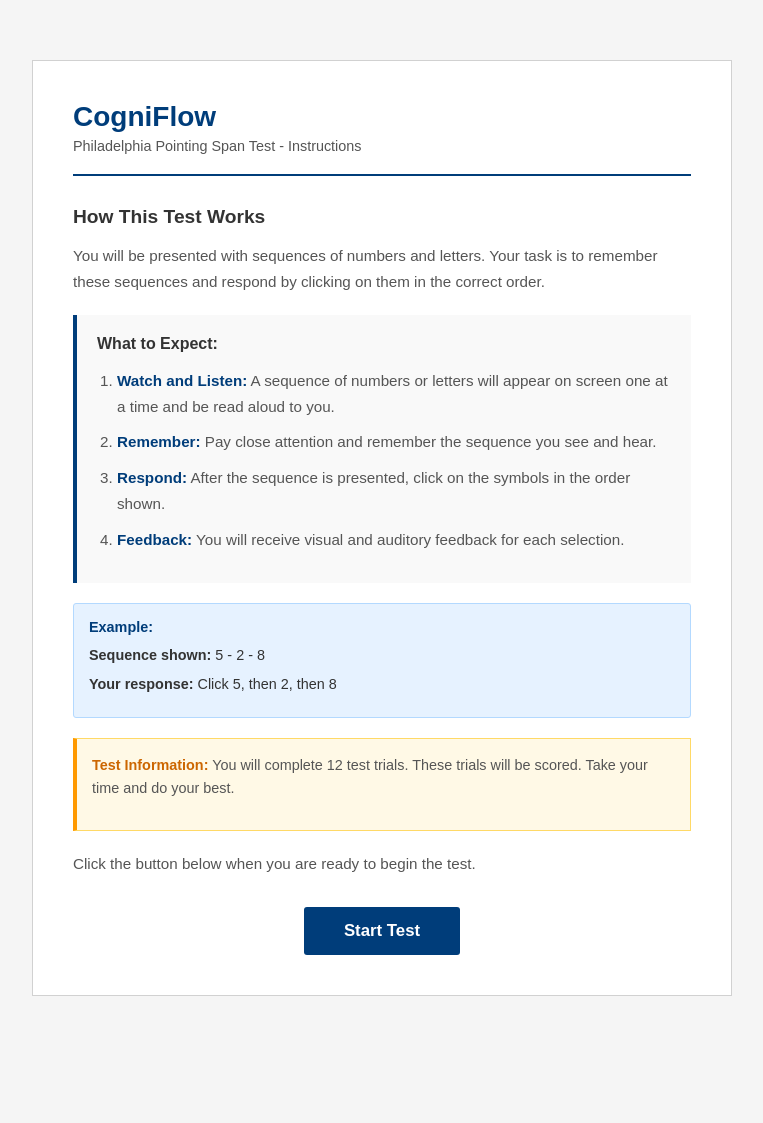
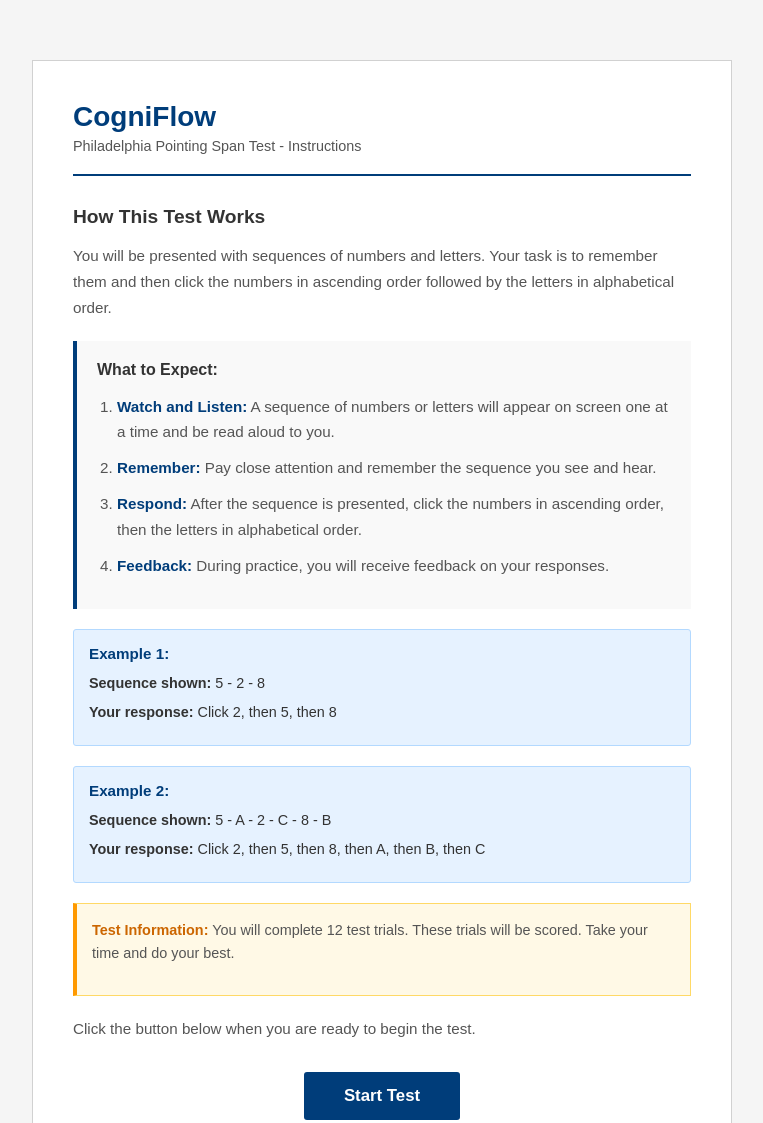
Before and after one commit to Senior-Year-Project-Team/cogniflow, a Django app: page /test/instructions/ in a window 1280 px wide. Shown: the top 1123 px of the page, without its empty margins (258-1021 px from the left). Before the commit the page ends 996 px from the top, so only its background shows below. Run offline with Django 4.2, Linux system fonts and the light colour scheme.

Commit message:
Update instructions examples and ordering text

```diff
--- a/ppst/templates/ppst/instructions.html
+++ b/ppst/templates/ppst/instructions.html
@@ -101,15 +101,16 @@
 
         .example-box h4 {
             color: #003d7a;
-            font-size: 0.9rem;
-            margin-bottom: 8px;
+            font-size: 0.95rem;
+            margin-bottom: 10px;
             font-weight: 600;
         }
 
         .example-box p {
             color: #333;
             font-size: 0.9rem;
-            margin: 5px 0;
+            margin: 6px 0;
+            line-height: 1.6;
         }
 
         .important-note {
@@ -155,7 +156,6 @@
             background: #001d3a;
         }
 
-        /* Responsive Design */
         @media (max-width: 768px) {
             .container {
                 padding: 30px 20px;
@@ -174,33 +174,37 @@
 </head>
 <body>
     <div class="container">
-        <!-- Header -->
         <div class="header">
             <h1 id="header-title">CogniFlow</h1>
             <p id="header-subtitle">Philadelphia Pointing Span Test - Instructions</p>
         </div>
 
-        <!-- Instructions -->
         <div class="instructions">
             <h2 id="instructions-title">How This Test Works</h2>
             <p id="instructions-intro">
-                You will be presented with sequences of numbers and letters. Your task is to remember these sequences and respond by clicking on them in the correct order.
+                You will be presented with sequences of numbers and letters. Your task is to remember them and then click the numbers in ascending order followed by the letters in alphabetical order.
             </p>
 
             <div class="steps">
                 <h3 id="steps-title">What to Expect:</h3>
                 <ol>
-                    <li id="step-1"><strong>Watch and Listen:</strong> A sequence of numbers or letters will appear on screen and be read aloud to you.</li>
+                    <li id="step-1"><strong>Watch and Listen:</strong> A sequence of numbers or letters will appear on screen one at a time and be read aloud to you.</li>
                     <li id="step-2"><strong>Remember:</strong> Pay close attention and remember the sequence you see and hear.</li>
-                    <li id="step-3"><strong>Respond:</strong> After the sequence is presented, click on the symbols in the order shown.</li>
+                    <li id="step-3"><strong>Respond:</strong> After the sequence is presented, click the numbers in ascending order, then the letters in alphabetical order.</li>
                     <li id="step-4"><strong>Feedback:</strong> During practice, you will receive feedback on your responses.</li>
                 </ol>
             </div>
 
             <div class="example-box">
-                <h4 id="example-title">Example:</h4>
-                <p id="example-shown"><strong>Sequence shown:</strong> 5 - 2 - 8</p>
-                <p id="example-response"><strong>Your response:</strong> Click 5, then 2, then 8</p>
+                <h4 id="example-title-1">Example 1:</h4>
+                <p id="example-shown-1"><strong>Sequence shown:</strong> 5 - 2 - 8</p>
+                <p id="example-response-1"><strong>Your response:</strong> Click 2, then 5, then 8</p>
+            </div>
+
+            <div class="example-box">
+                <h4 id="example-title-2">Example 2:</h4>
+                <p id="example-shown-2"><strong>Sequence shown:</strong> 5 - A - 2 - C - 8 - B</p>
+                <p id="example-response-2"><strong>Your response:</strong> Click 2, then 5, then 8, then A, then B, then C</p>
             </div>
 
             <div class="important-note">
@@ -212,16 +216,14 @@
             </p>
         </div>
 
-        <!-- Start Button -->
         <div class="button-container">
-            <button class="start-practice-button" id="start-practice-btn" onclick="window.location.href='/test/actual'">
+            <button class="start-practice-button" id="start-practice-btn">
                 <span id="btn-text">Start Test</span>
             </button>
         </div>
     </div>
 
     <script>
-        // Multi-language support
         const urlParams = new URLSearchParams(window.location.search);
         const language = urlParams.get('lang') || 'en';
 
@@ -230,15 +232,18 @@
                 headerTitle: "CogniFlow",
                 headerSubtitle: "Philadelphia Pointing Span Test - Instructions",
                 instructionsTitle: "How This Test Works",
-                instructionsIntro: "You will be presented with sequences of numbers and letters. Your task is to remember these sequences and respond by clicking on them in the correct order.",
+                instructionsIntro: "You will be presented with sequences of numbers and letters. Your task is to remember them and then click the numbers in ascending order followed by the letters in alphabetical order.",
                 stepsTitle: "What to Expect:",
                 step1: "<strong>Watch and Listen:</strong> A sequence of numbers or letters will appear on screen one at a time and be read aloud to you.",
                 step2: "<strong>Remember:</strong> Pay close attention and remember the sequence you see and hear.",
-                step3: "<strong>Respond:</strong> After the sequence is presented, click on the symbols in the order shown.",
-                step4: "<strong>Feedback:</strong> You will receive visual and auditory feedback for each selection.",
-                exampleTitle: "Example:",
-                exampleShown: "<strong>Sequence shown:</strong> 5 - 2 - 8",
-                exampleResponse: "<strong>Your response:</strong> Click 5, then 2, then 8",
+                step3: "<strong>Respond:</strong> After the sequence is presented, click the numbers in ascending order, then the letters in alphabetical order.",
+                step4: "<strong>Feedback:</strong> During practice, you will receive feedback on your responses.",
+                exampleTitle1: "Example 1:",
+                exampleShown1: "<strong>Sequence shown:</strong> 5 - 2 - 8",
+                exampleResponse1: "<strong>Your response:</strong> Click 2, then 5, then 8",
+                exampleTitle2: "Example 2:",
+                exampleShown2: "<strong>Sequence shown:</strong> 5 - A - 2 - C - 8 - B",
+                exampleResponse2: "<strong>Your response:</strong> Click 2, then 5, then 8, then A, then B, then C",
                 noteTest: "<strong>Test Information:</strong> You will complete 12 test trials. These trials will be scored. Take your time and do your best.",
                 instructionsReady: "Click the button below when you are ready to begin the test.",
                 btnText: "Start Test"
@@ -247,23 +252,26 @@
                 headerTitle: "CogniFlow",
                 headerSubtitle: "Prueba de Amplitud de Señalamiento de Filadelfia - Instrucciones",
                 instructionsTitle: "Cómo Funciona Esta Prueba",
-                instructionsIntro: "Se le presentarán secuencias de números y letras. Su tarea es recordar estas secuencias y responder haciendo clic en ellas en el orden correcto.",
+                instructionsIntro: "Se le presentarán secuencias de números y letras. Su tarea es recordarlas y luego hacer clic primero en los números en orden ascendente y después en las letras en orden alfabético.",
                 stepsTitle: "Qué Esperar:",
                 step1: "<strong>Observar y Escuchar:</strong> Una secuencia de números o letras aparecerá en la pantalla uno a la vez y se leerá en voz alta.",
                 step2: "<strong>Recordar:</strong> Preste mucha atención y recuerde la secuencia que ve y escucha.",
-                step3: "<strong>Responder:</strong> Después de presentar la secuencia, haga clic en los símbolos en el orden mostrado.",
-                step4: "<strong>Retroalimentación:</strong> Recibirá retroalimentación visual y auditiva para cada selección.",
-                exampleTitle: "Ejemplo:",
-                exampleShown: "<strong>Secuencia mostrada:</strong> 5 - 2 - 8",
-                exampleResponse: "<strong>Su respuesta:</strong> Haga clic en 5, luego 2, luego 8",
+                step3: "<strong>Responder:</strong> Después de presentar la secuencia, haga clic primero en los números en orden ascendente y luego en las letras en orden alfabético.",
+                step4: "<strong>Retroalimentación:</strong> Durante la práctica, recibirá retroalimentación sobre sus respuestas.",
+                exampleTitle1: "Ejemplo 1:",
+                exampleShown1: "<strong>Secuencia mostrada:</strong> 5 - 2 - 8",
+                exampleResponse1: "<strong>Su respuesta:</strong> Haga clic en 2, luego 5, luego 8",
+                exampleTitle2: "Ejemplo 2:",
+                exampleShown2: "<strong>Secuencia mostrada:</strong> 5 - A - 2 - C - 8 - B",
+                exampleResponse2: "<strong>Su respuesta:</strong> Haga clic en 2, luego 5, luego 8, luego A, luego B, luego C",
                 noteTest: "<strong>Información de la Prueba:</strong> Completará 12 pruebas. Estas pruebas serán calificadas. Tómese su tiempo y haga lo mejor que pueda.",
                 instructionsReady: "Haga clic en el botón de abajo cuando esté listo para comenzar la prueba.",
                 btnText: "Comenzar Prueba"
             }
         };
 
-        // Apply translations
-        const t = translations[language];
+        const t = translations[language] || translations.en;
+
         document.getElementById('header-title').textContent = t.headerTitle;
         document.getElementById('header-subtitle').textContent = t.headerSubtitle;
         document.getElementById('instructions-title').textContent = t.instructionsTitle;
@@ -273,15 +281,20 @@
         document.getElementById('step-2').innerHTML = t.step2;
         document.getElementById('step-3').innerHTML = t.step3;
         document.getElementById('step-4').innerHTML = t.step4;
-        document.getElementById('example-title').textContent = t.exampleTitle;
-        document.getElementById('example-shown').innerHTML = t.exampleShown;
-        document.getElementById('example-response').innerHTML = t.exampleResponse;
+
+        document.getElementById('example-title-1').textContent = t.exampleTitle1;
+        document.getElementById('example-shown-1').innerHTML = t.exampleShown1;
+        document.getElementById('example-response-1').innerHTML = t.exampleResponse1;
+
+        document.getElementById('example-title-2').textContent = t.exampleTitle2;
+        document.getElementById('example-shown-2').innerHTML = t.exampleShown2;
+        document.getElementById('example-response-2').innerHTML = t.exampleResponse2;
+
         document.getElementById('note-test').innerHTML = t.noteTest;
         document.getElementById('instructions-ready').textContent = t.instructionsReady;
         document.getElementById('btn-text').textContent = t.btnText;
 
-        // Update button link with language parameter
-        document.getElementById('start-practice-btn').onclick = function() {
+        document.getElementById('start-practice-btn').onclick = function () {
             window.location.href = '/test/actual?lang=' + language;
         };
     </script>
```
